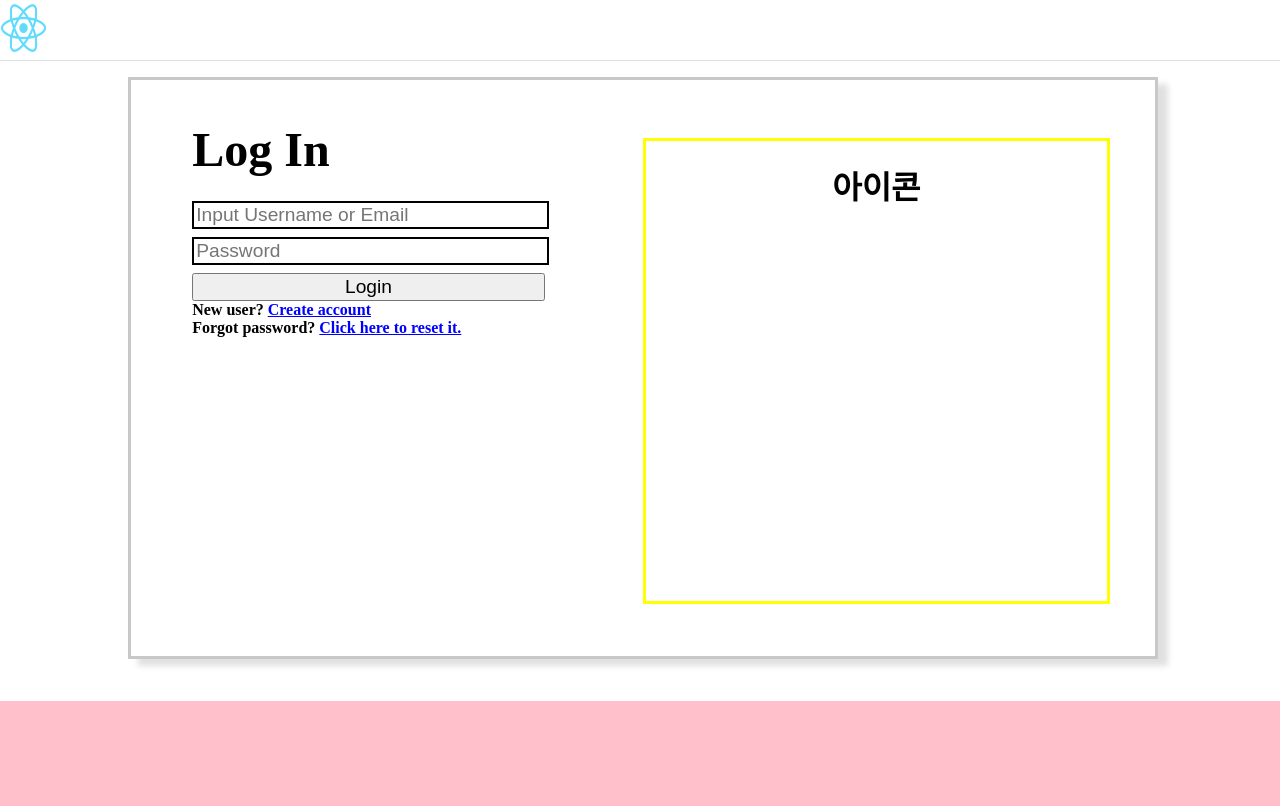
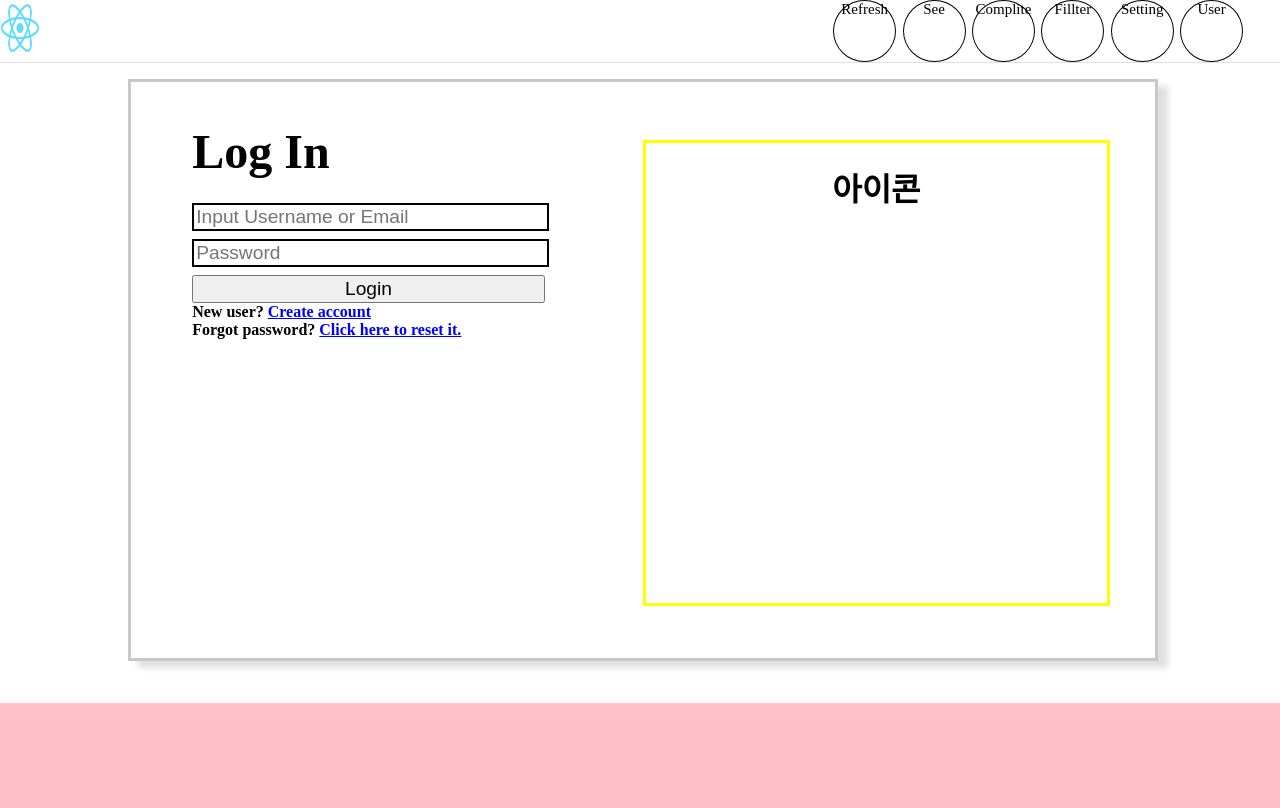
Before and after one commit to limsoo5788/ss_react, a React (Create React App) app: page / in a window 1280 px wide. Built offline with nearby package versions, Linux system fonts and the light colour scheme; the HTML template or start-up script is replaced by a standard one.

Commit message:
메뉴 문제 해결법 찾는 중

```diff
--- a/src/App.js
+++ b/src/App.js
@@ -5,8 +5,8 @@ import Main from "./main/main"
 import React, {useState} from "react";
 
 function App() {
-  const [logined, setLogined] = useState(false);
-  const [confirm, setConfirm] = useState(false);
+  const [logined, setLogined] = useState(true);
+  const [confirm, setConfirm] = useState(true);
 
   return (
     <div className="App">
--- a/src/css/headerbar.css
+++ b/src/css/headerbar.css
@@ -14,7 +14,7 @@
 }
 .Logo img{
     min-height: 7vh;
-    /* min-width: 7vw; */
+    /* min-width: 7vh; */
     max-width: 35%;
 }
 .Menu h1{
--- a/src/main/main.js
+++ b/src/main/main.js
@@ -1,11 +1,11 @@
 
 import React, {useState} from "react";
 import NonLogin from './nonlogin.js';
-import OnLogin from './onlogin.js'
+// import OnLogin from './onlogin.js'
 import '../css/main.css';
 
 function Main({logined, confirm}){
-    const contents=logined && confirm?(<OnLogin/>):(<NonLogin/>)
+    const contents=logined && confirm?(<NonLogin/>):(<NonLogin/>)
     return(
         <div className="Main">
             {contents}
```
